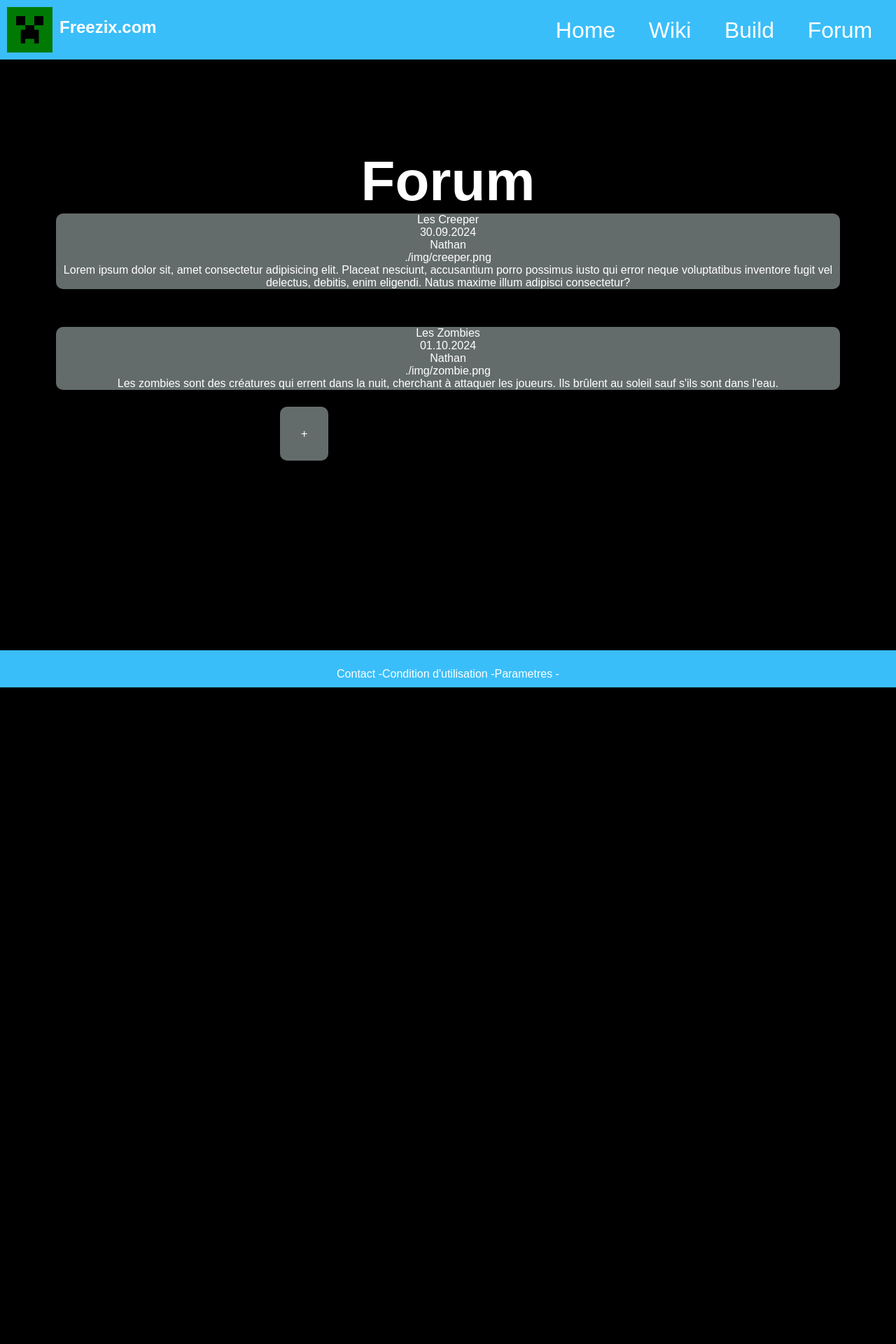
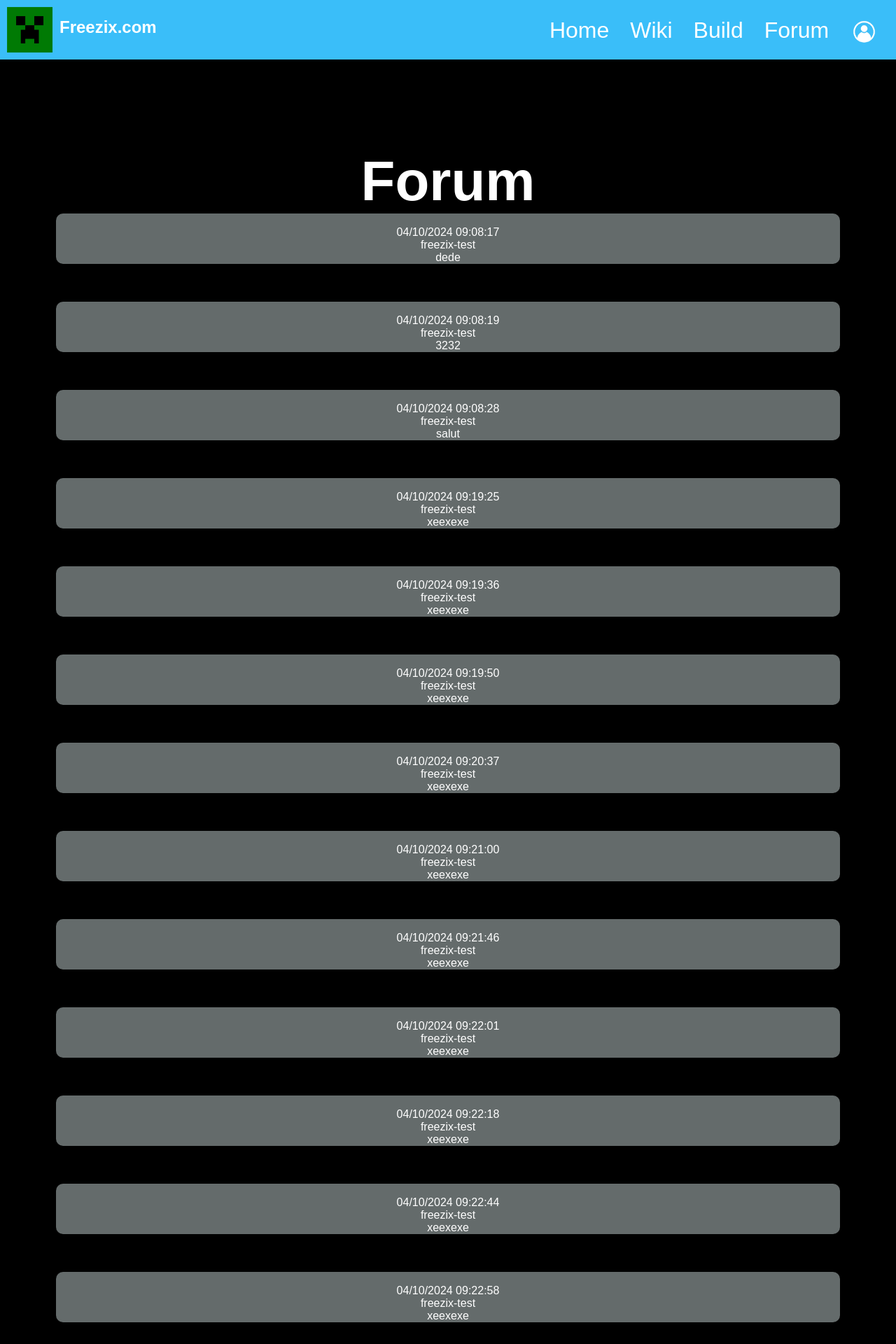
Before and after one commit to FreezixYT/minecraft_community, a PHP site: page /forum.php in a window 1280 px wide. Shown: the top 1920 px of the page at 70% size. Before the commit the page ends 982 px from the top, so only its background shows below. Run offline with PHP 8.4, Linux system fonts and the light colour scheme; data that the repository does not hold is empty.

Commit message:
lecture donée

```diff
--- a/build.php
+++ b/build.php
@@ -4,7 +4,9 @@
 <head>
     <meta charset="UTF-8">
     <meta name="viewport" content="width=device-width, initial-scale=1.0">
-    <title>Document</title>
+    <title>Build</title>
+    <link rel="stylesheet" href="css/style.css">
+    <link rel="stylesheet" href="css/assets.css">
 </head>
 
 <body>
--- a/css/style.css
+++ b/css/style.css
@@ -1,3 +1,8 @@
+*
+{
+    color: white;
+}
+
 h1
 {
     margin-top: 10%;
@@ -48,9 +53,11 @@ form
 
 .more
 {
+    margin-top: 30px;
     background-color: rgb(100, 107, 107);
     text-align: center;
     border-radius: 10px;
-    padding: 30px;
-    margin-left: 50vh;
+    padding: 4%;
+    margin-left: 45%;
+    margin-right: 48%;
 }
--- a/data/forum.json
+++ b/data/forum.json
@@ -1,16 +1,116 @@
 [
     {
-        "date": "30.09.2024",
-        "creator": "Nathan",
-        "image": "./img/creeper.png",
-        "titre": "Les Creeper",
-        "article": "Lorem ipsum dolor sit, amet consectetur adipisicing elit. Placeat nesciunt, accusantium porro possimus iusto qui error neque voluptatibus inventore fugit vel delectus, debitis, enim eligendi. Natus maxime illum adipisci consectetur?"
+        "date": "04/10/2024 09:08:17",
+        "creator": "freezix-test",
+        "name": "deded",
+        "article": "dede"
     },
     {
-        "date": "01.10.2024",
-        "creator": "Nathan",
-        "image": "./img/zombie.png",
-        "titre": "Les Zombies",
-        "article": "Les zombies sont des créatures qui errent dans la nuit, cherchant à attaquer les joueurs. Ils brûlent au soleil sauf s'ils sont dans l'eau."
+        "date": "04/10/2024 09:08:19",
+        "creator": "freezix-test",
+        "name": "222",
+        "article": "3232"
+    },
+    {
+        "date": "04/10/2024 09:08:28",
+        "creator": "freezix-test",
+        "name": "test",
+        "article": "salut"
+    },
+    {
+        "date": "04/10/2024 09:19:25",
+        "creator": "freezix-test",
+        "name": "test",
+        "article": "xeexexe"
+    },
+    {
+        "date": "04/10/2024 09:19:36",
+        "creator": "freezix-test",
+        "name": "test",
+        "article": "xeexexe"
+    },
+    {
+        "date": "04/10/2024 09:19:50",
+        "creator": "freezix-test",
+        "name": "test",
+        "article": "xeexexe"
+    },
+    {
+        "date": "04/10/2024 09:20:37",
+        "creator": "freezix-test",
+        "name": "test",
+        "article": "xeexexe"
+    },
+    {
+        "date": "04/10/2024 09:21:00",
+        "creator": "freezix-test",
+        "name": "test",
+        "article": "xeexexe"
+    },
+    {
+        "date": "04/10/2024 09:21:46",
+        "creator": "freezix-test",
+        "name": "test",
+        "article": "xeexexe"
+    },
+    {
+        "date": "04/10/2024 09:22:01",
+        "creator": "freezix-test",
+        "name": "test",
+        "article": "xeexexe"
+    },
+    {
+        "date": "04/10/2024 09:22:18",
+        "creator": "freezix-test",
+        "name": "test",
+        "article": "xeexexe"
+    },
+    {
+        "date": "04/10/2024 09:22:44",
+        "creator": "freezix-test",
+        "name": "test",
+        "article": "xeexexe"
+    },
+    {
+        "date": "04/10/2024 09:22:58",
+        "creator": "freezix-test",
+        "name": "test",
+        "article": "xeexexe"
+    },
+    {
+        "date": "04/10/2024 09:23:03",
+        "creator": "freezix-test",
+        "name": "swsw",
+        "article": "swsw"
+    },
+    {
+        "date": "04/10/2024 09:24:50",
+        "creator": "freezix-test",
+        "name": "swsw",
+        "article": "swsw"
+    },
+    {
+        "date": "04/10/2024 09:27:20",
+        "creator": "freezix-test",
+        "name": "swsw",
+        "article": "swsw"
+    },
+    {
+        "date": "04/10/2024 09:27:23",
+        "creator": "freezix-test",
+        "name": "swsw",
+        "article": "swsw"
+    },
+    {
+        "date": "04/10/2024 09:27:42",
+        "creator": "freezix-test",
+        "name": "Creeper",
+        "article": "Bonjour, je cherche comment"
+    },
+    {
+        "date": "04/10/2024 09:28:10",
+        "creator": "freezix-test",
+        "name": "Salut",
+        "article": "Ca marche wesh"
     }
 ]
--- a/design/header.html
+++ b/design/header.html
@@ -5,8 +5,9 @@
     </div>
     <nav>
         <a href="http://localhost/atelier_web_lu_aprem/projet/projet-minecraft-wiki/">Home</a>
-        <a class="no" href="">Wiki</a>
-        <a class="no" href="">Build</a>
-        <a class="no" href="">Forum</a>
+        <a class="no" href="./wiki.php">Wiki</a>
+        <a class="no" href="./build.php">Build</a>
+        <a class="no" href="./forum.php">Forum</a>
+        <a class="no" href="./creation.php"><img src="img/assets/profil.png" width="41px"></a>
     </nav>
 </header>
--- a/forum.php
+++ b/forum.php
@@ -1,8 +1,8 @@
 <?php
-    $data = file_get_contents("./data/forum.json");
-    $data = json_decode($data, true);
-    echo "<pre>";
-    echo "</pre>";
+$data = file_get_contents("./data/forum.json");
+$data1 = json_decode($data, true);
+echo "<pre>";
+echo "</pre>";
 ?>
 <!DOCTYPE html>
 <html lang="en">
@@ -10,14 +10,14 @@
 <head>
     <meta charset="UTF-8">
     <meta name="viewport" content="width=device-width, initial-scale=1.0">
-    <title>Document</title>
+    <title>Forum</title>
     <link rel="stylesheet" href="css/style.css">
     <link rel="stylesheet" href="css/assets.css">
 </head>
+
 <body>
     <style>
-        *
-        {
+        * {
             color: white;
         }
     </style>
@@ -25,17 +25,14 @@
     <main>
         <h1>Forum</h1>
         <div class="zone-artcle">
-        <?php
-            foreach ($data as $article)
-            {
+            <?php
+            foreach ($data1 as $article) {
                 echo "<div class='article'>";
                 echo $article["titre"];
                 echo "<br>";
                 echo $article["date"];
                 echo "<br>";
                 echo $article["creator"];
-                echo "<br>";
-                echo $article["image"];
                 echo "<br>";
                 echo $article["article"];
                 echo "<br>";
@@ -44,9 +41,9 @@
                 echo "<br>";
                 echo "<br>";
             }
-        ?>
+            ?>
         </div>
-        <a href="" class="more">+</a>
+        <a href="./creation.php" class="more">+</a>
     </main>
     <?php include 'design/footer.html'; ?>
 </body>
--- a/wiki.php
+++ b/wiki.php
@@ -4,7 +4,9 @@
 <head>
     <meta charset="UTF-8">
     <meta name="viewport" content="width=device-width, initial-scale=1.0">
-    <title>Document</title>
+    <title>Wiki</title>
+    <link rel="stylesheet" href="css/style.css">
+    <link rel="stylesheet" href="css/assets.css">
 </head>
 
 <body>
```
Also changed, not shown: creation.php (added, +81 -0 lines), css/formulair.css (added, +49 -0 lines), data/compte.json (added, +17 -0 lines), docs/README.md, img/assets/profil.png (added).
